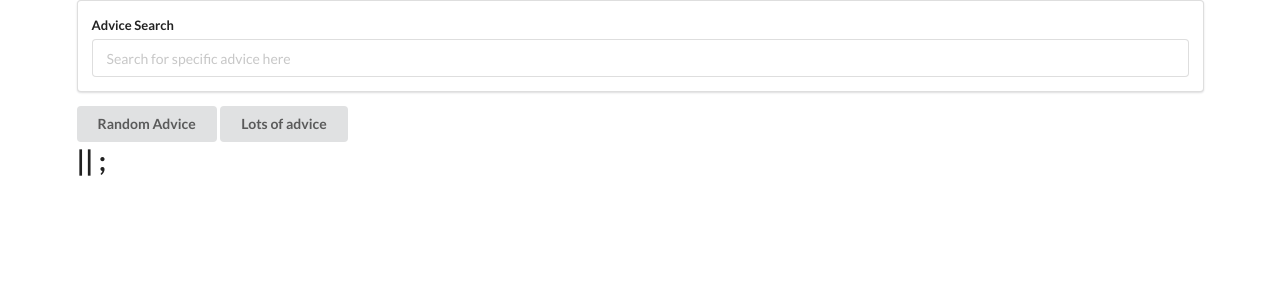
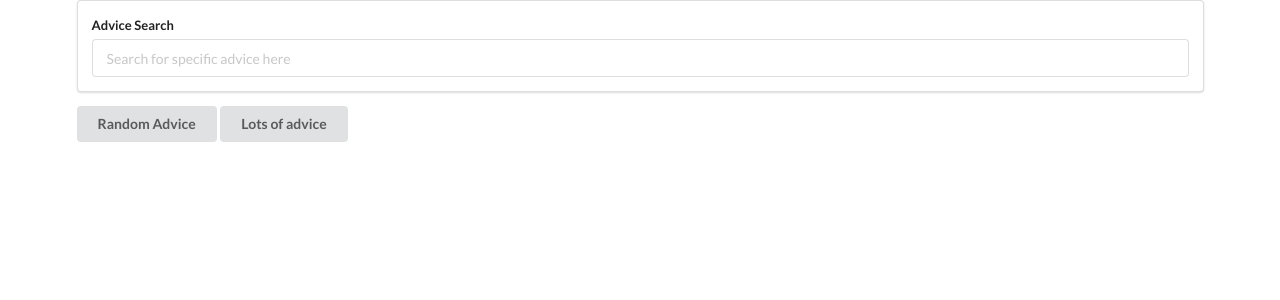
Before and after one commit to Quest1mc/advice-app, a React (Create React App) app: page / in a window 1280 px wide. Shown: the top 300 px of the page. Built offline with nearby package versions, Linux system fonts and the light colour scheme.

Commit message:
file clean up advicelist.js

```diff
--- a/src/components/AdviceList.js
+++ b/src/components/AdviceList.js
@@ -11,7 +11,7 @@ const AdviceList = ({ advice, message, randomadvice, lotsOfAdvice }) => {
     <div>
       <h1>
         {randomadvice.advice}
-        {lotsOfAdvice}|| {lotsOfAdvice.advice};
+        {lotsOfAdvice} {lotsOfAdvice.advice}
 {/* not sure aboyut this ^^^^^ */}
         {advice && (
           <div>
```
